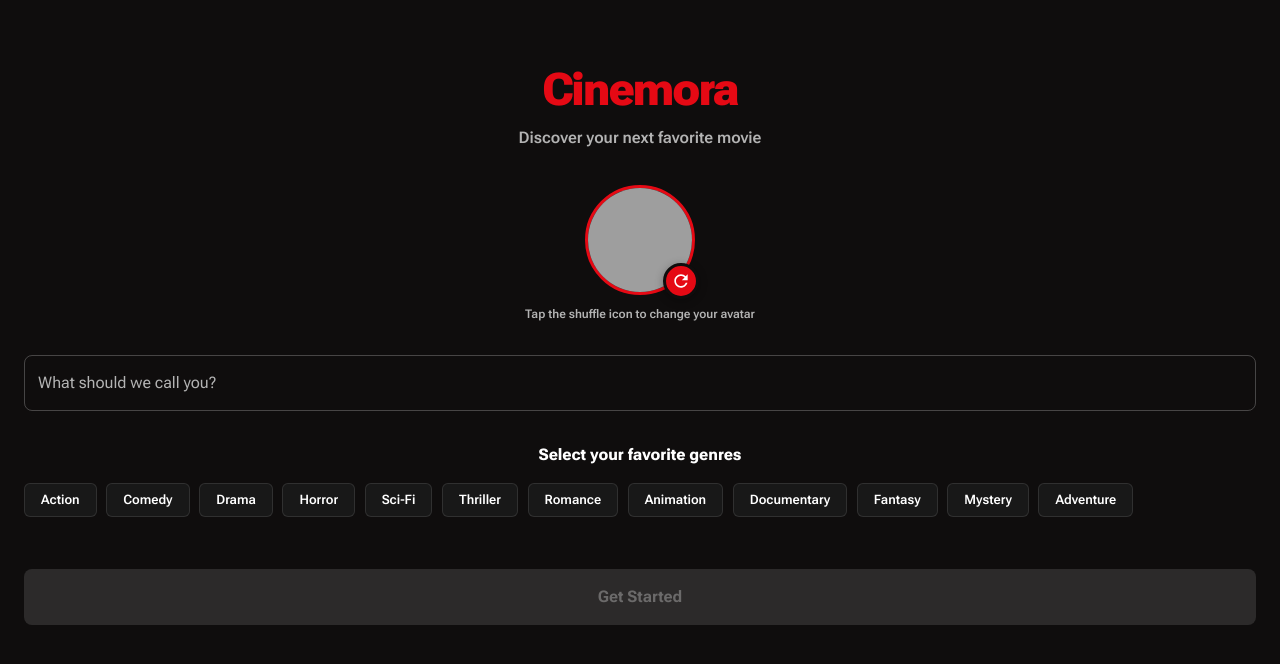
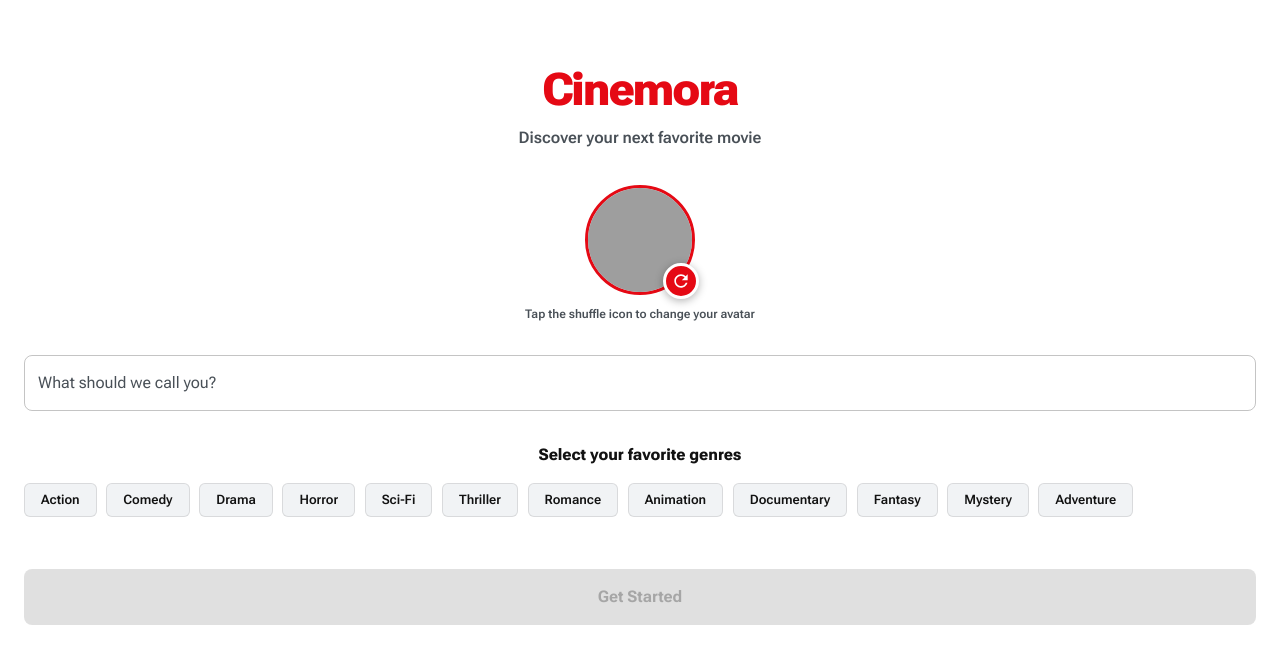
Before and after one commit to jeessunny/cinemora, a React (Vite) app: page / in a window 1280 px wide. Shown: the top 664 px of the page. Built offline with nearby package versions, Linux system fonts and the light colour scheme; grey boxes are pictures that could not be loaded.

Commit message:
fix: restore light mode palette and fix hardcoded white text colors in login screen to maintain symmetry across themes

```diff
--- a/src/screens/LoginScreen.jsx
+++ b/src/screens/LoginScreen.jsx
@@ -138,7 +138,7 @@ export default function LoginScreen() {
             onClick={handleBack}
             sx={{
               bgcolor: 'rgba(0,0,0,0.6)',
-              color: 'white',
+              color: 'primary.contrastText',
               backdropFilter: 'blur(8px)',
               '&:hover': { bgcolor: 'rgba(0,0,0,0.8)' }
             }}
@@ -295,7 +295,7 @@ export default function LoginScreen() {
           fontWeight: 700,
           textTransform: 'none',
           bgcolor: isFormValid ? '#E50914' : 'action.disabledBackground',
-          color: isFormValid ? '#FFFFFF' : 'action.disabled',
+          color: isFormValid ? 'primary.contrastText' : 'action.disabled',
           '&:hover': {
             bgcolor: '#B20710'
           }
--- a/src/theme.js
+++ b/src/theme.js
@@ -53,39 +53,39 @@ const lightPalette = {
     contrastText: '#FFFFFF',
   },
   secondary: {
-    main: '#2F2F2F',
-    light: '#4F4F4F',
-    dark: '#1A1A1A',
-    contrastText: '#FFFFFF',
+    main: '#E0E0E0',
+    light: '#F5F5F5',
+    dark: '#AEAEAE',
+    contrastText: '#0F0D0D',
   },
   tertiary: {
-    main: '#E7C08D',
+    main: '#765930',
   },
   error: {
-    main: '#E50914',
+    main: '#BA1A1A',
     contrastText: '#FFFFFF',
   },
   success: {
-    main: '#46D369',
+    main: '#006D1C',
     contrastText: '#FFFFFF',
   },
   background: {
-    default: '#0F0D0D', // Netflix style black
-    paper: '#181818',
+    default: '#FFFFFF', // Pure clean white
+    paper: '#F8F9FA',
   },
   surface: {
-    main: '#0F0D0D',
-    surfaceContainerLow: '#141414',
-    surfaceContainer: '#181818',
-    surfaceContainerHigh: '#202020',
-    surfaceContainerHighest: '#282828',
+    main: '#FFFFFF',
+    surfaceContainerLow: '#F8F9FA',
+    surfaceContainer: '#F1F3F5',
+    surfaceContainerHigh: '#E9ECEF',
+    surfaceContainerHighest: '#DEE2E6',
   },
   text: {
-    primary: '#FFFFFF',
-    secondary: '#B3B3B3',
-    disabled: '#7F7F7F',
+    primary: '#121212', // Sharp dark text
+    secondary: '#495057',
+    disabled: '#868E96',
   },
-  divider: 'rgba(255, 255, 255, 0.1)',
+  divider: 'rgba(0, 0, 0, 0.1)',
 };
 
 const typography = {
@@ -116,15 +116,15 @@ const shape = {
 };
 
 export const getTheme = (mode) => createTheme({
-  palette: darkPalette,
+  palette: mode === 'dark' ? darkPalette : lightPalette,
   typography,
   shape,
   components: {
     MuiCssBaseline: {
       styleOverrides: {
         body: {
-          backgroundColor: '#0F0D0D',
-          color: '#FFFFFF',
+          backgroundColor: mode === 'dark' ? '#0F0D0D' : '#FFFFFF',
+          color: mode === 'dark' ? '#FFFFFF' : '#121212',
           transition: 'background-color 0.3s ease, color 0.3s ease',
         },
       },
@@ -184,7 +184,7 @@ export const getTheme = (mode) => createTheme({
     MuiBottomNavigation: {
       styleOverrides: {
         root: {
-          backgroundColor: '#141414',
+          backgroundColor: mode === 'dark' ? '#141414' : '#F1F3F5',
         },
       },
     },
```
